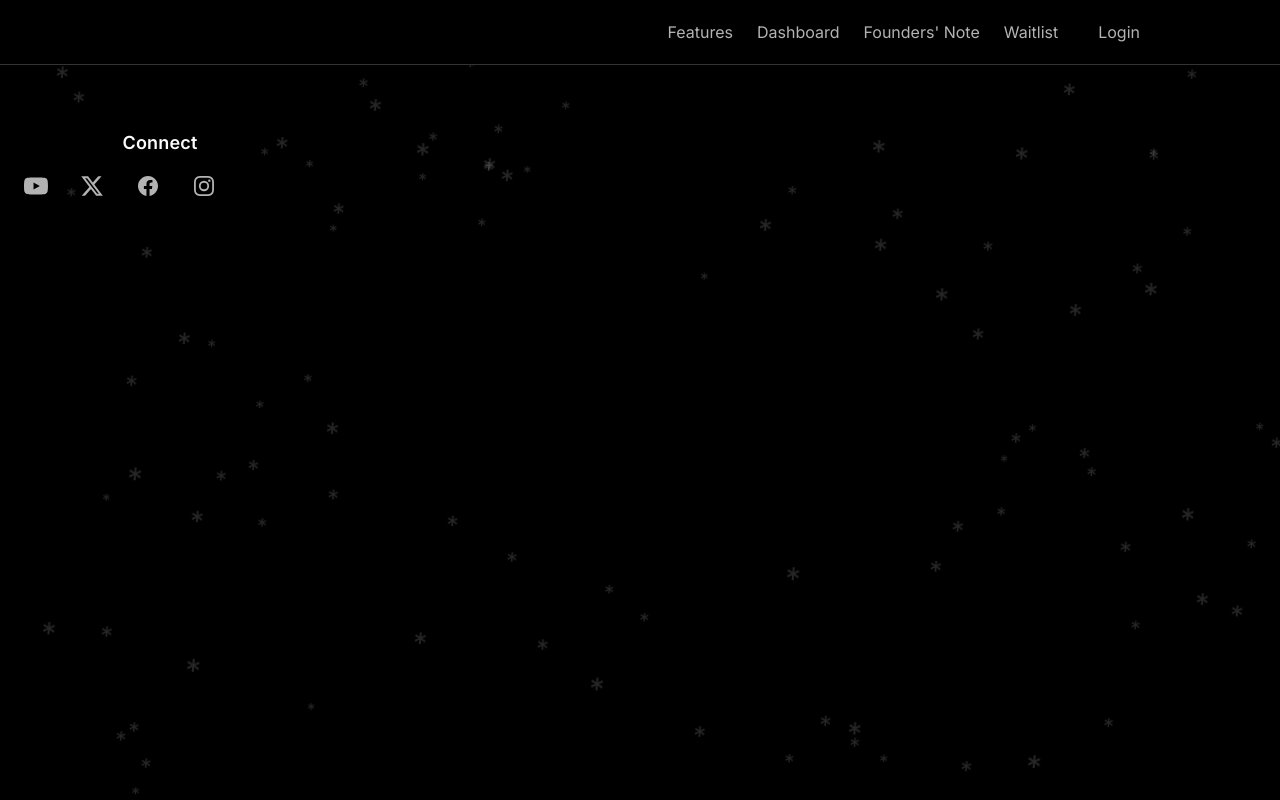
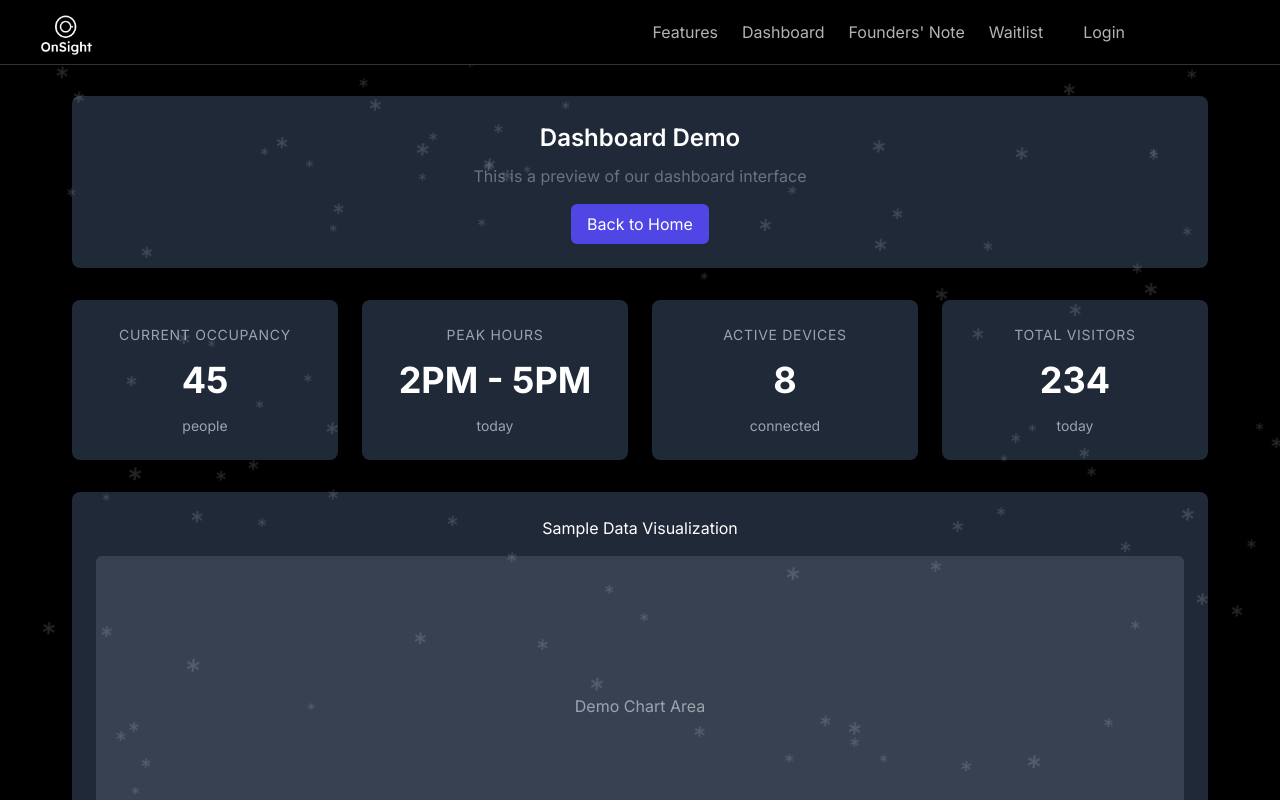
Before and after one commit to sshunf/OnSight-frontend, a React (Vite) app in the folder my-app/: page /dashboard-demo in a window 1280 px wide. Shown: the top 800 px of the page. Built offline with nearby package versions, Linux system fonts and the light colour scheme.

Commit message:
login now redirects to different dashboard + demo dashboard + header logic changed for logged in user

```diff
--- a/my-app/src/App.jsx
+++ b/my-app/src/App.jsx
@@ -1,5 +1,5 @@
 import React from 'react';
-import { BrowserRouter as Router, Routes, Route } from 'react-router-dom';
+import { BrowserRouter as Router, Routes, Route, Navigate } from 'react-router-dom';
 import './css/App.css';
 import './css/FoundersNote.css';
 import Header from './components/Header';
@@ -9,19 +9,26 @@ import FeaturesPage from './pages/FeaturesPage';
 import FoundersNotePage from './pages/FoundersNotePage';
 import LoginScreen from './components/LoginScreen';
 import AsteriskBackground from './components/AsteriskBackground';
+import Layout from './components/Layout';
+import DashboardDemoPage from './pages/DashboardDemo';
+import DashboardPage from './pages/Dashboard';
+
 
 function App() {
   return (
     <Router>
       <AsteriskBackground />
-      <Header />
       <Routes>
-        <Route path="/" element={<HomePage />} />
-        <Route path="/features" element={<FeaturesPage />} />
-        <Route path="/foundersNote" element={<FoundersNotePage />} />
-        <Route path="/login" element={<LoginScreen />} />
+        {/* Routes that need header and footer */}
+        <Route path="/" element={<Layout><HomePage /></Layout>} />
+        <Route path="/features" element={<Layout><FeaturesPage /></Layout>} />
+        <Route path="/foundersNote" element={<Layout><FoundersNotePage /></Layout>} />
+        <Route path="/dashboard-demo" element={<Layout><DashboardDemoPage /></Layout>} />
+        <Route path="/login" element={<Layout><LoginScreen /></Layout>} />
+
+        {/* Routes without header and footer */}
+        <Route path="/dashboard" element={<DashboardPage />} />
       </Routes>
-      <Footer />
     </Router>
   );
 }
--- /dev/null
+++ b/my-app/src/components/Dashboard.jsx
@@ -0,0 +1,107 @@
+import React, { useState, useEffect } from 'react';
+import { useNavigate } from 'react-router-dom';
+import { auth } from '../config/firebase';
+import { onAuthStateChanged, signOut } from 'firebase/auth';
+import '../css/Dashboard.css';
+
+function Dashboard() {
+  const [user, setUser] = useState(null);
+  const [stats, setStats] = useState({
+    currentOccupancy: 0,
+    peakHours: '--',
+    activeDevices: 0,
+    totalVisitors: 0
+  });
+  const navigate = useNavigate();
+
+  useEffect(() => {
+    const unsubscribe = onAuthStateChanged(auth, (currentUser) => {
+      if (currentUser) {
+        setUser(currentUser);
+        fetchDashboardData(currentUser);
+      } else {
+        navigate('/login');
+      }
+    });
+
+    return () => unsubscribe();
+  }, [navigate]);
+
+  const fetchDashboardData = async (currentUser) => {
+    try {
+      const token = await currentUser.getIdToken();
+      const response = await fetch('http://localhost:3000/api/dashboard', {
+        headers: {
+          'Authorization': `Bearer ${token}`
+        }
+      });
+      if (response.ok) {
+        const data = await response.json();
+        setStats(data);
+      }
+    } catch (error) {
+      console.error('Error fetching dashboard data:', error);
+    }
+  };
+
+  const handleLogout = async () => {
+    try {
+      await signOut(auth);
+      navigate('/login');
+    } catch (error) {
+      console.error('Error signing out:', error);
+    }
+  };
+
+  if (!user) {
+    return null;
+  }
+
+  return (
+    <div className="dashboard-container">
+      <div className="dashboard-header">
+        <div className="header-content">
+          <h1>Welcome, {user.displayName || 'User'}</h1>
+          <button onClick={handleLogout} className="logout-button">
+            Sign Out
+          </button>
+        </div>
+      </div>
+
+      <div className="stats-grid">
+        <div className="stat-card">
+          <h3>Current Occupancy</h3>
+          <p className="stat-value">{stats.currentOccupancy}</p>
+          <p className="stat-label">people</p>
+        </div>
+
+        <div className="stat-card">
+          <h3>Peak Hours</h3>
+          <p className="stat-value">{stats.peakHours}</p>
+          <p className="stat-label">today</p>
+        </div>
+
+        <div className="stat-card">
+          <h3>Active Devices</h3>
+          <p className="stat-value">{stats.activeDevices}</p>
+          <p className="stat-label">connected</p>
+        </div>
+
+        <div className="stat-card">
+          <h3>Total Visitors</h3>
+          <p className="stat-value">{stats.totalVisitors}</p>
+          <p className="stat-label">today</p>
+        </div>
+      </div>
+
+      <div className="data-section">
+        <h2>Live Data</h2>
+        <div className="data-container">
+          {/* Add your real-time data visualization components here */}
+        </div>
+      </div>
+    </div>
+  );
+}
+
+export default Dashboard;
--- /dev/null
+++ b/my-app/src/components/DashboardDemo.jsx
@@ -0,0 +1,67 @@
+import React, { useState } from 'react';
+import { useNavigate } from 'react-router-dom';
+import '../css/DashboardDemo.css';
+
+function DashboardDemo() {
+  const [demoStats] = useState({
+    currentOccupancy: 45,
+    peakHours: '2PM - 5PM',
+    activeDevices: 8,
+    totalVisitors: 234
+  });
+
+  const navigate = useNavigate();
+
+  const handleBackToHome = () => {
+    navigate('/');
+  };
+
+  return (
+    <div className="dashboard-demo-container">
+      <div className="dashboard-header">
+        <div className="header-content">
+          <h1>Dashboard Demo</h1>
+          <p className="demo-notice">This is a preview of our dashboard interface</p>
+          <button onClick={handleBackToHome} className="back-button">
+            Back to Home
+          </button>
+        </div>
+      </div>
+
+      <div className="stats-grid">
+        <div className="stat-card">
+          <h3>Current Occupancy</h3>
+          <p className="stat-value">{demoStats.currentOccupancy}</p>
+          <p className="stat-label">people</p>
+        </div>
+
+        <div className="stat-card">
+          <h3>Peak Hours</h3>
+          <p className="stat-value">{demoStats.peakHours}</p>
+          <p className="stat-label">today</p>
+        </div>
+
+        <div className="stat-card">
+          <h3>Active Devices</h3>
+          <p className="stat-value">{demoStats.activeDevices}</p>
+          <p className="stat-label">connected</p>
+        </div>
+
+        <div className="stat-card">
+          <h3>Total Visitors</h3>
+          <p className="stat-value">{demoStats.totalVisitors}</p>
+          <p className="stat-label">today</p>
+        </div>
+      </div>
+
+      <div className="data-section">
+        <h2>Sample Data Visualization</h2>
+        <div className="chart-placeholder">
+          Demo Chart Area
+        </div>
+      </div>
+    </div>
+  );
+}
+
+export default DashboardDemo;
--- /dev/null
+++ b/my-app/src/components/Layout.jsx
@@ -0,0 +1,17 @@
+import React from 'react';
+import Header from './Header';
+import Footer from './Footer';
+
+function Layout({ children }) {
+  return (
+    <>
+      <Header />
+      <main>
+        {children}
+      </main>
+      <Footer />
+    </>
+  );
+}
+
+export default Layout;
--- a/my-app/src/components/LoginScreen.jsx
+++ b/my-app/src/components/LoginScreen.jsx
@@ -1,11 +1,14 @@
 import React, { useState, useEffect } from 'react';
 import { auth } from '../config/firebase';
 import { GoogleAuthProvider, signInWithPopup, signOut, onAuthStateChanged } from 'firebase/auth';
+import { useNavigate } from 'react-router-dom';
 import '../css/LoginScreen.css';
 
 function LoginScreen() {
   const [activeScreen, setActiveScreen] = useState('login');
   const [user, setUser] = useState(null);
+  const navigate = useNavigate();
+
 
   // Valid accounts for demo
   const validAccounts = {
@@ -14,19 +17,18 @@ function LoginScreen() {
   };
 
   useEffect(() => {
-    // Check if user is already signed in
+    // Check authentication state on component mount
     const unsubscribe = onAuthStateChanged(auth, (currentUser) => {
       if (currentUser) {
         setUser(currentUser);
-        // Retrieve last active screen from localStorage
-        const lastScreen = localStorage.getItem('lastActiveScreen') || 'occupancy';
-        setActiveScreen(lastScreen);
+        // Redirect to main dashboard if user is authenticated
+        navigate('/dashboard');
       }
     });
 
     // Cleanup subscription
     return () => unsubscribe();
-  }, []);
+  }, [navigate]);
 
   const checkCredentials = (e) => {
     e.preventDefault();
@@ -48,7 +50,6 @@ function LoginScreen() {
 
   const handleGoogleSignIn = async () => {
     const provider = new GoogleAuthProvider();
-    // Add persistence
     provider.setCustomParameters({
       prompt: 'select_account'
     });
@@ -79,10 +80,8 @@ function LoginScreen() {
       }
 
       setUser(user);
-      const targetScreen = 'occupancy';
-      setActiveScreen(targetScreen);
-      // Save active screen to localStorage
-      localStorage.setItem('lastActiveScreen', targetScreen);
+      // Redirect to dashboard after successful login
+      navigate('/dashboard');
 
     } catch (error) {
       console.error('Error during Google sign-in:', error);
@@ -141,6 +140,10 @@ function LoginScreen() {
       console.error("Error fetching motion/force data:", err);
     }
   };
+
+  if (user) {
+    return null;
+  }
 
   return (
     <section className="login-section">
--- a/my-app/src/components/header.jsx
+++ b/my-app/src/components/header.jsx
@@ -24,7 +24,7 @@ function Header() {
         </div>
         <nav className="flex items-center gap-6">
           <Link to="/features" className={isActive('/features') ? "text-white hover:text-white" : "text-gray-300 hover:text-white"}>Features</Link>
-          <Link to="/dashboard" className={isActive('/dashboard') ? "text-white hover:text-white" : "text-gray-300 hover:text-white"}>Dashboard</Link>
+          <Link to="/dashboard-demo" className={isActive('/dashboard-demo') ? "text-white hover:text-white" : "text-gray-300 hover:text-white"}>Dashboard</Link>
           <Link to="/foundersNote" className={isActive('/foundersNote') ? "text-white hover:text-white" : "text-gray-300 hover:text-white"}>Founders' Note</Link>
           <Link to="/waitlist" className={isActive('/waitlist') ? "text-white hover:text-white" : "text-gray-300 hover:text-white"}>Waitlist</Link>
           <Link to="/login" className="bg-transparent hover:bg-white/10 text-gray-300 hover:text-white px-4 py-2 rounded">Login</Link>
--- /dev/null
+++ b/my-app/src/css/Dashboard.css
@@ -0,0 +1,88 @@
+.dashboard-container {
+    padding: 2rem;
+    max-width: 1200px;
+    margin: 0 auto;
+    padding-top: 6rem;
+  }
+
+  .dashboard-header {
+    background-color: #1f2937;
+    padding: 1.5rem;
+    border-radius: 0.5rem;
+    margin-bottom: 2rem;
+  }
+
+  .header-content {
+    display: flex;
+    justify-content: space-between;
+    align-items: center;
+  }
+
+  .header-content h1 {
+    color: white;
+    font-size: 1.5rem;
+    font-weight: 600;
+  }
+
+  .logout-button {
+    padding: 0.5rem 1rem;
+    background-color: #dc2626;
+    color: white;
+    border: none;
+    border-radius: 0.375rem;
+    cursor: pointer;
+    transition: background-color 0.2s;
+  }
+
+  .logout-button:hover {
+    background-color: #b91c1c;
+  }
+
+  .stats-grid {
+    display: grid;
+    grid-template-columns: repeat(auto-fit, minmax(240px, 1fr));
+    gap: 1.5rem;
+    margin-bottom: 2rem;
+  }
+
+  .stat-card {
+    background-color: #1f2937;
+    padding: 1.5rem;
+    border-radius: 0.5rem;
+    text-align: center;
+  }
+
+  .stat-card h3 {
+    color: #9ca3af;
+    font-size: 0.875rem;
+    text-transform: uppercase;
+    letter-spacing: 0.05em;
+    margin-bottom: 0.5rem;
+  }
+
+  .stat-value {
+    font-size: 2.25rem;
+    font-weight: 700;
+    color: white;
+    margin: 0.5rem 0;
+  }
+
+  .stat-label {
+    color: #9ca3af;
+    font-size: 0.875rem;
+  }
+
+  .data-section {
+    background-color: #1f2937;
+    padding: 1.5rem;
+    border-radius: 0.5rem;
+  }
+
+  .data-section h2 {
+    color: white;
+    margin-bottom: 1rem;
+  }
+
+  .data-container {
+    min-height: 400px;
+  }
--- /dev/null
+++ b/my-app/src/css/DashboardDemo.css
@@ -0,0 +1,92 @@
+.dashboard-demo-container {
+    padding: 2rem;
+    max-width: 1200px;
+    margin: 0 auto;
+    padding-top: 6rem;
+  }
+
+  .dashboard-header {
+    margin-bottom: 2rem;
+  }
+
+  .header-content {
+    display: flex;
+    flex-direction: column;
+    align-items: center;
+    text-align: center;
+  }
+
+  .demo-notice {
+    color: #6b7280;
+    margin: 0.5rem 0 1rem;
+  }
+
+  .back-button {
+    padding: 0.5rem 1rem;
+    background-color: #4f46e5;
+    color: white;
+    border: none;
+    border-radius: 0.375rem;
+    cursor: pointer;
+    transition: background-color 0.2s;
+  }
+
+  .back-button:hover {
+    background-color: #4338ca;
+  }
+
+  .stats-grid {
+    display: grid;
+    grid-template-columns: repeat(auto-fit, minmax(240px, 1fr));
+    gap: 1.5rem;
+    margin-bottom: 2rem;
+  }
+
+  .stat-card {
+    background-color: #1f2937;
+    padding: 1.5rem;
+    border-radius: 0.5rem;
+    text-align: center;
+  }
+
+  .stat-card h3 {
+    color: #9ca3af;
+    font-size: 0.875rem;
+    text-transform: uppercase;
+    letter-spacing: 0.05em;
+    margin-bottom: 0.5rem;
+  }
+
+  .stat-value {
+    font-size: 2.25rem;
+    font-weight: 700;
+    color: white;
+    margin: 0.5rem 0;
+  }
+
+  .stat-label {
+    color: #9ca3af;
+    font-size: 0.875rem;
+  }
+
+  .data-section {
+    background-color: #1f2937;
+    padding: 1.5rem;
+    border-radius: 0.5rem;
+    margin-top: 2rem;
+  }
+
+  .data-section h2 {
+    color: white;
+    margin-bottom: 1rem;
+  }
+
+  .chart-placeholder {
+    background-color: #374151;
+    height: 300px;
+    border-radius: 0.375rem;
+    display: flex;
+    align-items: center;
+    justify-content: center;
+    color: #9ca3af;
+  }
--- a/my-app/src/css/Header.css
+++ b/my-app/src/css/Header.css
@@ -1,4 +1,3 @@
-/* Header styles */
 header {
     position: fixed;
     top: 0;
@@ -7,23 +6,24 @@ header {
     z-index: 50;
     background-color: black;
     border-bottom: 1px solid #333;
-  }
+}
 
 header .container {
     display: flex;
     align-items: center;
     justify-content: space-between;
-    height: 4rem; /* 16px x 4 = 64px */
-    padding: 0 1.5rem; /* 6px x 4 = 24px */
+    height: 4rem;
+    padding: 1 1.5rem;
     margin: 0 auto;
+    max-width: 1250px; /* Add max-width for better control */
 }
 
 header img {
-    width: 3.4rem; /* 12px x 4 = 48px */
+    width: 3.4rem;
     height: auto;
-    margin-right: 0.75rem; /* 3px x 4 = 12px */
-    padding-left: 100px;
-    padding-top: 10px;
+    margin-right: 0.75rem;
+    padding-top: 7px;
+    /* Remove padding-left and padding-top that were pushing the logo away */
     cursor: pointer;
 }
 
--- /dev/null
+++ b/my-app/src/pages/Dashboard.jsx
@@ -0,0 +1,12 @@
+import React from 'react';
+import Dashboard from '../components/Dashboard';
+
+function DashboardPage() {
+  return (
+    <div>
+      <Dashboard />
+    </div>
+  );
+}
+
+export default DashboardPage;
--- /dev/null
+++ b/my-app/src/pages/DashboardDemo.jsx
@@ -0,0 +1,12 @@
+import React from 'react';
+import DashboardDemo from '../components/DashboardDemo';
+
+function DashboardDemoPage() {
+  return (
+    <div>
+      <DashboardDemo />
+    </div>
+  );
+}
+
+export default DashboardDemoPage;
```
Also changed, not shown: my-app/src/components/DashboardSection.jsx (deleted).
